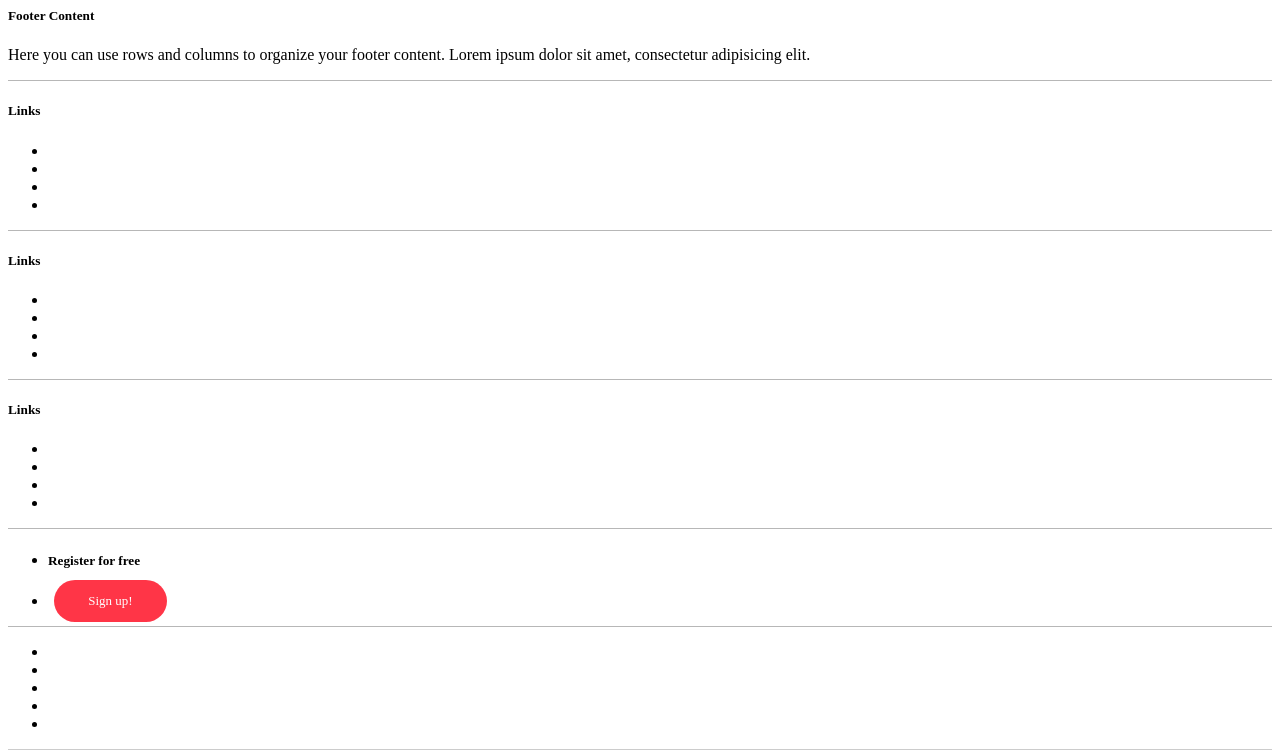
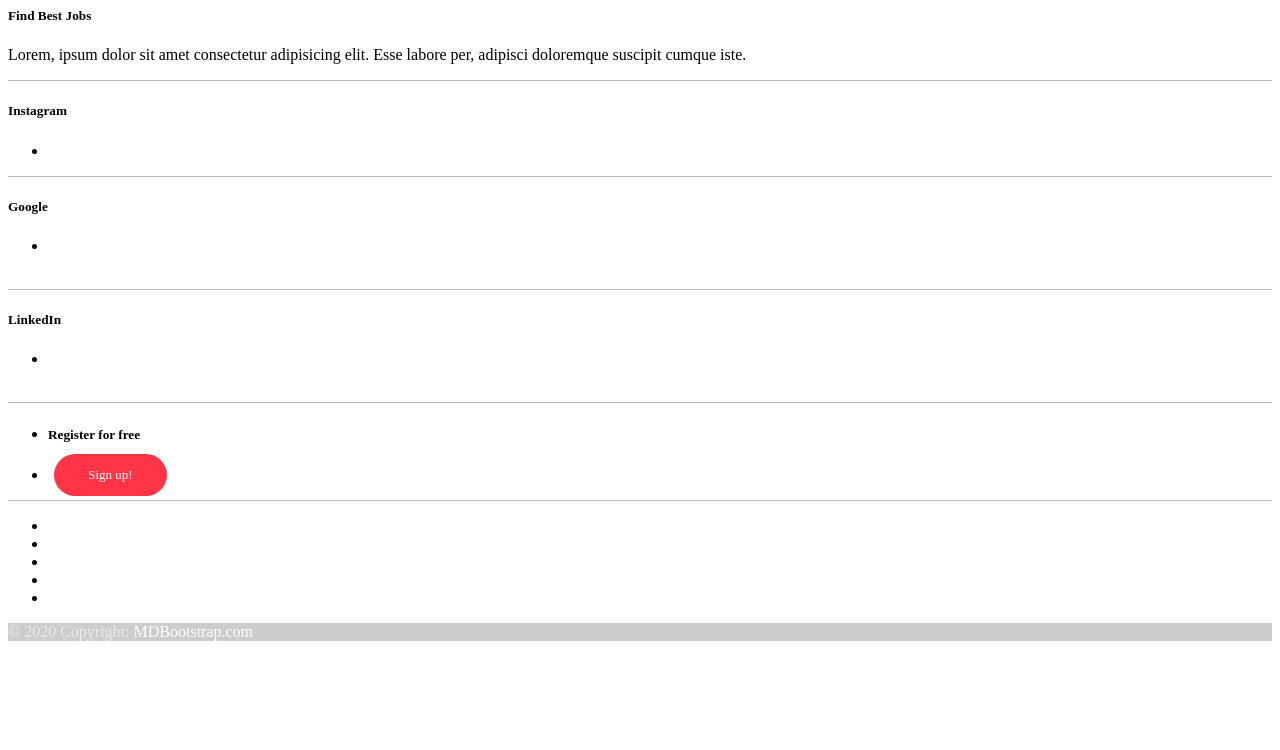
Before and after one commit to Amjad8286/Job-Project, a PHP site: page /abdul/footer.php in a window 1280 px wide. Shown: the top 750 px of the page. Run offline with PHP 8.4, Linux system fonts and the light colour scheme.

Commit message:
second changes

```diff
--- a/footer.php
+++ b/footer.php
@@ -49,10 +49,8 @@
     <div class="col-md-4 mx-auto">
 
       <!-- Content -->
-      <h5 class="font-weight-bold text-white text-uppercase mt-3 mb-4">Footer Content</h5>
-      <p>Here you can use rows and columns to organize your footer content. Lorem ipsum dolor sit amet,
-        consectetur
-        adipisicing elit.</p>
+      <h5 class="font-weight-bold text-white text-uppercase mt-3 mb-4">Find Best Jobs</h5>
+      <p>Lorem, ipsum dolor sit amet consectetur adipisicing elit. Esse labore per, adipisci doloremque suscipit cumque iste.</p>
 
     </div>
     <!-- Grid column -->
@@ -63,20 +61,11 @@
     <div class="col-md-2 mx-auto">
 
       <!-- Links -->
-      <h5 class="font-weight-bold text-uppercase mt-3 mb-4">Links</h5>
+      <h5 class="font-weight-bold text-uppercase mt-3 mb-4">Instagram</h5>
 
       <ul class="list-unstyled">
         <li>
-          <a href="#!">Link 1</a>
-        </li>
-        <li>
-          <a href="#!">Link 2</a>
-        </li>
-        <li>
-          <a href="#!">Link 3</a>
-        </li>
-        <li>
-          <a href="#">Link 4</a>
+          <a href="#!">abdullahansari982076</a>
         </li>
       </ul>
 
@@ -89,20 +78,11 @@
     <div class="col-md-2 mx-auto">
 
       <!-- Links -->
-      <h5 class="font-weight-bold text-uppercase mt-3 mb-4">Links</h5>
+      <h5 class="font-weight-bold text-uppercase mt-3 mb-4">Google</h5>
 
       <ul class="list-unstyled">
         <li>
-          <a href="#!">Link 1</a>
-        </li>
-        <li>
-          <a href="#!">Link 2</a>
-        </li>
-        <li>
-          <a href="#!">Link 3</a>
-        </li>
-        <li>
-          <a href="#!">Link 4</a>
+          <a href="#!">abdullahansari<br>982076@gmail.com</a>
         </li>
       </ul>
 
@@ -115,20 +95,11 @@
     <div class="col-md-2 mx-auto">
 
       <!-- Links -->
-      <h5 class="font-weight-bold text-uppercase mt-3 mb-4">Links</h5>
+      <h5 class="font-weight-bold text-uppercase mt-3 mb-4">LinkedIn</h5>
 
       <ul class="list-unstyled">
         <li>
-          <a href="#!">Link 1</a>
-        </li>
-        <li>
-          <a href="#!">Link 2</a>
-        </li>
-        <li>
-          <a href="#!">Link 3</a>
-        </li>
-        <li>
-          <a href="#!">Link 4</a>
+          <a href="#!">https://www.linkedin.com<br>/in/abdullah-ansari-4410b5217</a>
         </li>
       </ul>
 
```
